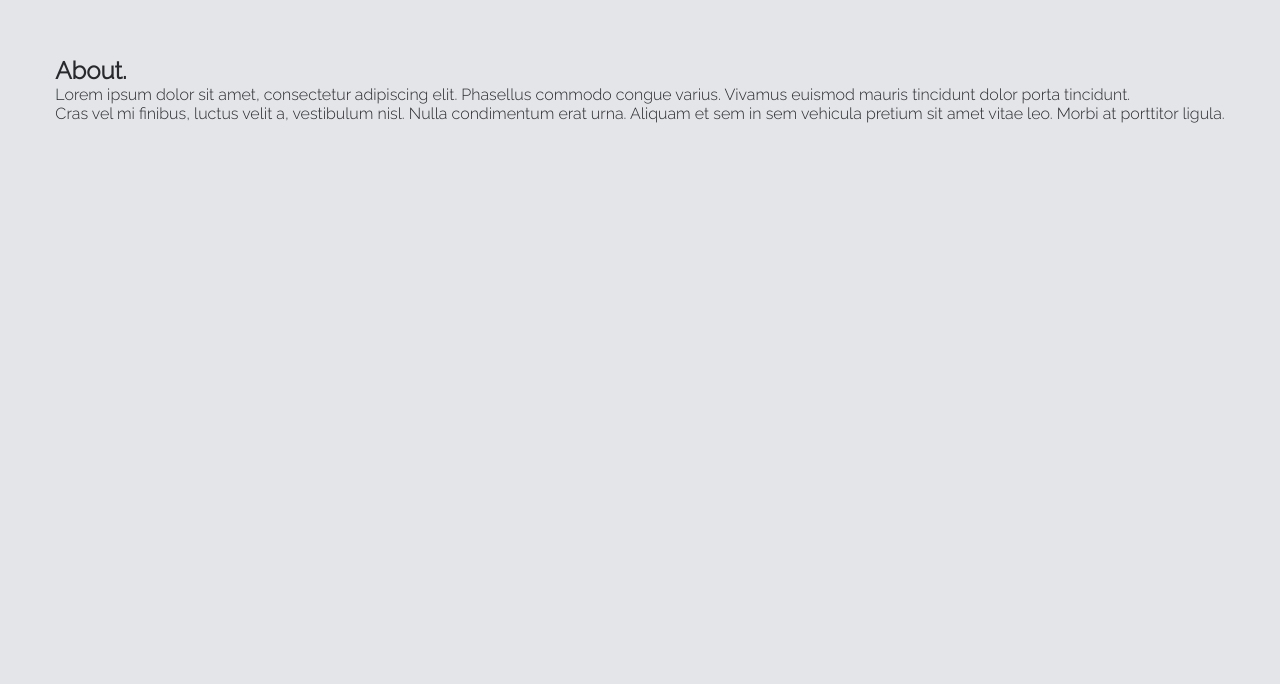
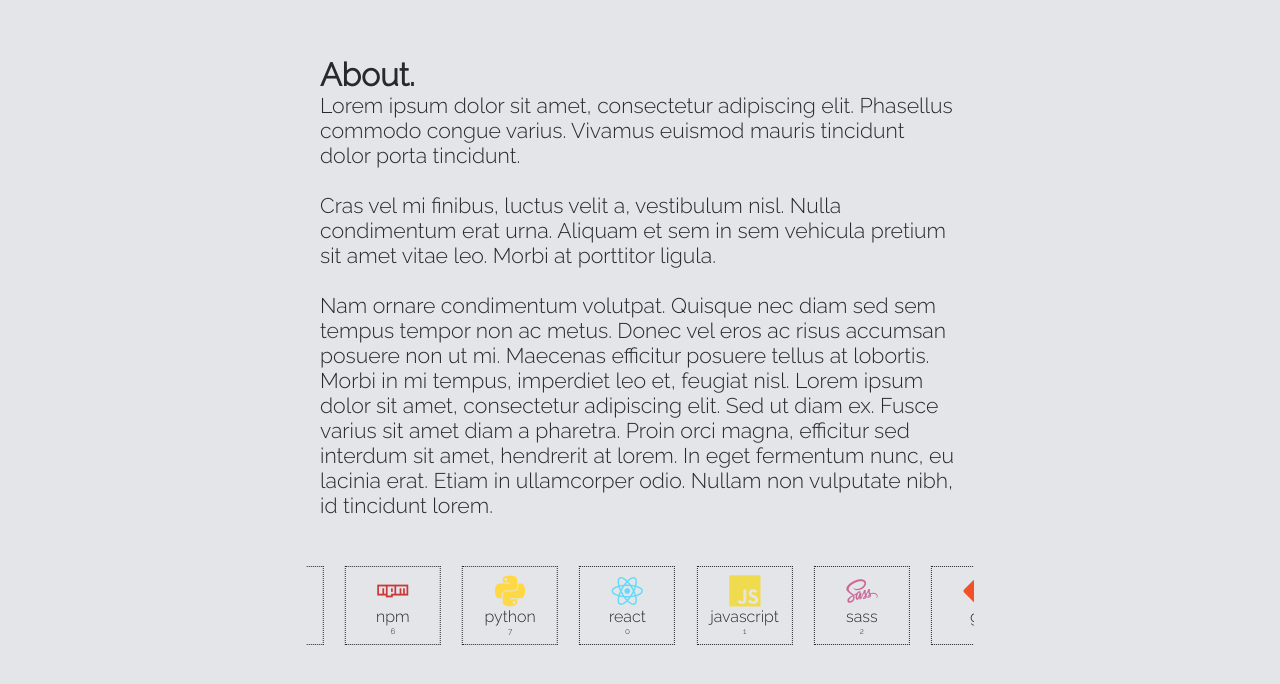
Before and after one commit to rullcoin/portfolio-site, a React (Create React App) app: page / in a window 1280 px wide. Shown: the part 668-1352 px from the top of the page. Before the commit the page ends 800 px from the top, so only its background shows below. Built offline with nearby package versions, Linux system fonts and the light colour scheme.

Commit message:
Add skill carousel

```diff
--- a/package.json
+++ b/package.json
@@ -6,6 +6,7 @@
     "@testing-library/jest-dom": "^5.16.5",
     "@testing-library/react": "^13.4.0",
     "@testing-library/user-event": "^13.5.0",
+    "embla-carousel-autoplay": "^7.0.5",
     "embla-carousel-react": "^7.0.5",
     "react": "^18.2.0",
     "react-dom": "^18.2.0",
--- a/public/index.html
+++ b/public/index.html
@@ -9,10 +9,13 @@
       name="description"
       content="Web site created using create-react-app"
     />
-    <link rel="preconnect" href="https://fonts.googleapis.com">
-  <link rel="preconnect" href="https://fonts.gstatic.com" crossorigin>
-  <link href="https://fonts.googleapis.com/css2?family=Raleway:wght@300&display=swap" rel="stylesheet">
-
+    <link rel="preconnect" href="https://fonts.googleapis.com" />
+    <link rel="preconnect" href="https://fonts.gstatic.com" crossorigin />
+    <link
+      href="https://fonts.googleapis.com/css2?family=Raleway:wght@300&display=swap"
+      rel="stylesheet"
+    />
+    <link rel="stylesheet" href="https://cdn.jsdelivr.net/gh/devicons/devicon@v2.15.1/devicon.min.css">
     <link rel="apple-touch-icon" href="%PUBLIC_URL%/logo192.png" />
     <!--
       manifest.json provides metadata used when your web app is installed on a
--- a/src/App.css
+++ b/src/App.css
@@ -22,6 +22,10 @@
   display: flex;
   justify-content: center;
   align-items: center;
+}
+
+.column {
+  flex-direction: column;
 }
 
 body {
@@ -104,6 +108,21 @@ a:hover {
   border-bottom: 1px solid var(--text-color);
   position: sticky;
   top: 0;
+  width: 100%;
+}
+
+.hero-container {
+  width: 100%;
+}
+
+.about-container {
+  flex-direction: column;
+  gap: 3rem;
+}
+
+.about-text {
+  width: 50%;
+  font-size: 1.33rem;
 }
 
 a {
@@ -129,6 +148,8 @@ a {
 }
 
 .main-container {
+  flex-direction: column;
+  justify-content: column;
 }
 
 @keyframes slide-in {
@@ -182,3 +203,38 @@ a {
 .name-effect span:nth-of-type(10) {
   animation-delay: 2s;
 }
+
+.embla {
+  overflow: hidden;
+  width: 100%;
+  margin-bottom: 200px;
+}
+
+.embla__container {
+  display: flex;
+}
+
+.embla__slide {
+  flex: 0 0 6rem;
+  min-width: 1rem;
+  border: 1px dotted var(--text-color);
+  margin-left: 1.33rem;
+  display: flex;
+  flex-direction: column;
+  justify-content: center;
+  align-items: center;
+  padding: 0.5rem;
+}
+
+.embla__slide i {
+  font-size: 2rem;
+}
+
+.embla__slide p {
+  font-size: 1rem;
+}
+
+.skill__index {
+  font-size: 0.5rem;
+  display: flex;
+}
--- a/src/App.js
+++ b/src/App.js
@@ -1,11 +1,12 @@
 import './App.css';
 import Intro from './components/Intro';
 import About from './components/About';
+import Carousel from './components/Carousel';
 
 function App() {
 
   return (
-    <div className="main-container">
+    <div className="main-container flex-center">
     <Intro />
     <About />
     </div>
--- a/src/components/About.js
+++ b/src/components/About.js
@@ -1,25 +1,45 @@
 import React from "react";
 import PropTypes from "prop-types";
+import Carousel from "./Carousel";
 
 const About = () => {
   return (
-    <div className="flex-center">
-        <div className="About-wrapper">
+    <div className="about-container flex-center">
+      <div className="About-wrapper flex-center column">
+        <div className="about-text">
         <h2>About.</h2>
-        <div>
-            <p>
+          <p>
             Lorem ipsum dolor sit amet, consectetur adipiscing elit. Phasellus
             commodo congue varius. Vivamus euismod mauris tincidunt dolor porta
             tincidunt.
-            </p>
+          </p>
+          <br></br>
         </div>
-        <p>
-            Cras vel mi finibus, luctus velit a, vestibulum nisl. Nulla condimentum
-            erat urna. Aliquam et sem in sem vehicula pretium sit amet vitae leo.
-            Morbi at porttitor ligula.
-        </p>
+        <div className="about-text">
+          <p>
+            Cras vel mi finibus, luctus velit a, vestibulum nisl. Nulla
+            condimentum erat urna. Aliquam et sem in sem vehicula pretium sit
+            amet vitae leo. Morbi at porttitor ligula.
+          </p>
+        </div>
 
+        <div className="about-text">
+        <br></br>
+          <p>
+            Nam ornare condimentum volutpat. Quisque nec diam sed sem tempus
+            tempor non ac metus. Donec vel eros ac risus accumsan posuere non ut
+            mi. Maecenas efficitur posuere tellus at lobortis. Morbi in mi
+            tempus, imperdiet leo et, feugiat nisl. Lorem ipsum dolor sit amet,
+            consectetur adipiscing elit. Sed ut diam ex. Fusce varius sit amet
+            diam a pharetra. Proin orci magna, efficitur sed interdum sit amet,
+            hendrerit at lorem. In eget fermentum nunc, eu lacinia erat. Etiam
+            in ullamcorper odio. Nullam non vulputate nibh, id tincidunt lorem.
+          </p>
         </div>
+      </div>
+      <div className="carousel-container">
+        <Carousel />
+      </div>
     </div>
   );
 };
--- a/src/components/Carousel.js
+++ b/src/components/Carousel.js
@@ -0,0 +1,58 @@
+import React from "react";
+import PropTypes from "prop-types";
+import useEmblaCarousel from "embla-carousel-react";
+import Autoplay from "embla-carousel-autoplay";
+
+const skills = [
+  { name: "react", icon: "devicon-react-original" },
+  { name: "javascript", icon: "devicon-javascript-plain" },
+  { name: "sass", icon: "devicon-sass-original" },
+  { name: "git", icon: "devicon-git-plain" },
+  { name: "webpack", icon: "devicon-webpack-plain" },
+  { name: "jest", icon: "devicon-jest-plain" },
+  { name: "npm", icon: "devicon-npm-original-wordmark" },
+  { name: "python", icon: "devicon-python-plain" },
+
+];
+
+const Skill = ({ name, icon, index }) => {
+  return (
+    <div className="embla__slide">
+      <i className={`${icon} colored`}></i>
+      <p>{name}</p>
+      <span className="skill__index" aria-hidden="true">
+        {index}
+      </span>
+    </div>
+  );
+};
+
+const Carousel = () => {
+  const OPTIONS = { loop: true, dragFree: true };
+
+  const autoplayOptions = {
+    delay: 2000,
+    rootNode: (emblaRoot) => emblaRoot.parentElement,
+  };
+
+  const [emblaRef] = useEmblaCarousel(OPTIONS, [Autoplay(autoplayOptions)]);
+
+  return (
+    <div className="carousel-main flex-center">
+      <div className="embla" ref={emblaRef}>
+        <div className="embla__container">
+        {skills.map((skill, index) => (
+            <Skill
+              key={skill.name}
+              name={skill.name}
+              icon={skill.icon}
+              index={index}
+            />
+          ))}
+        </div>
+      </div>
+    </div>
+  );
+};
+
+export default Carousel;
--- a/src/components/Intro.js
+++ b/src/components/Intro.js
@@ -3,7 +3,7 @@ import Header from './Header'
 
 const Intro = (() => {
   return (
-    <div>
+    <div className='hero-container'>
         <div className='header flex-center'>
         <Header />
         </div>
```
Also changed, not shown: 1 other file (tests, documents, lock files or other folders).
